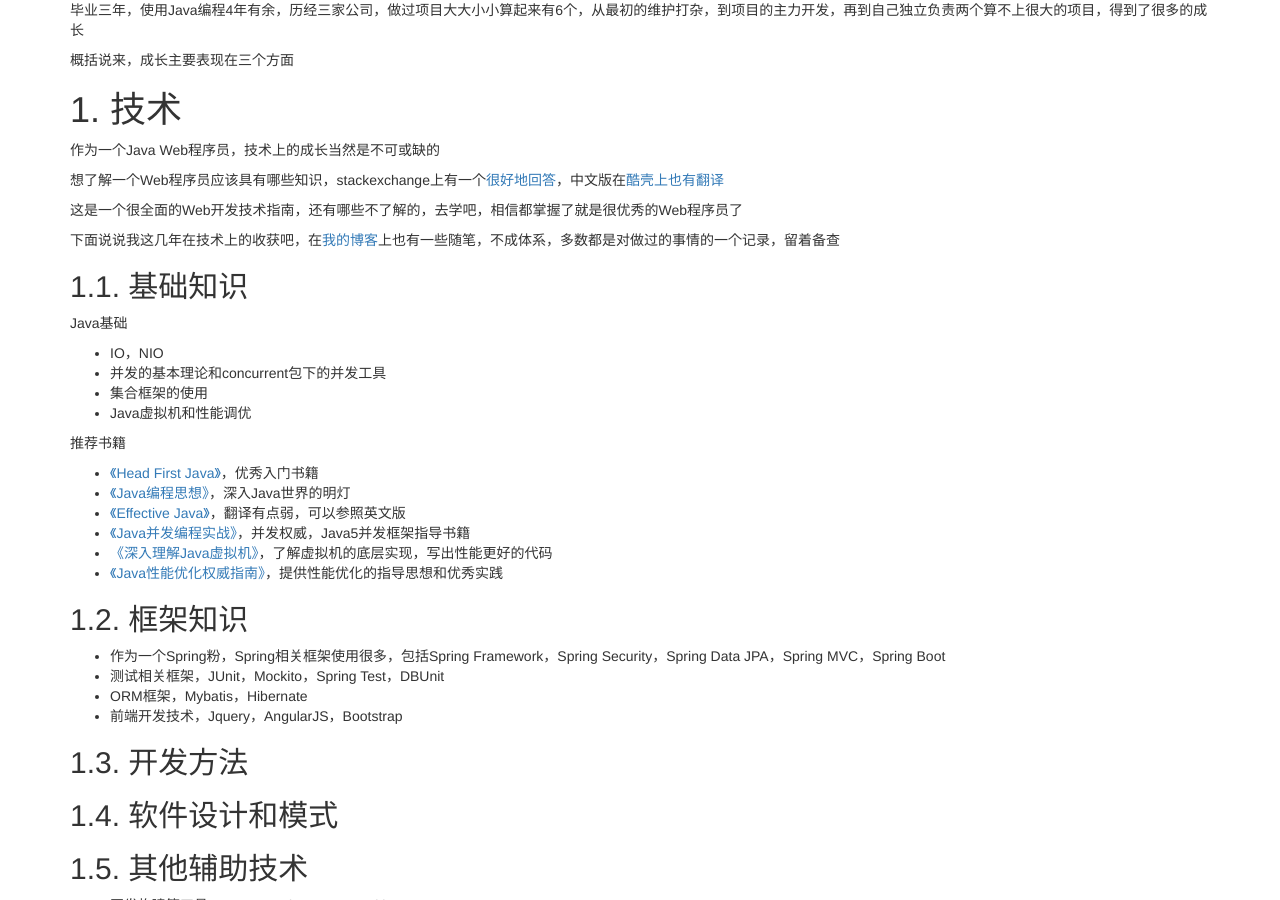
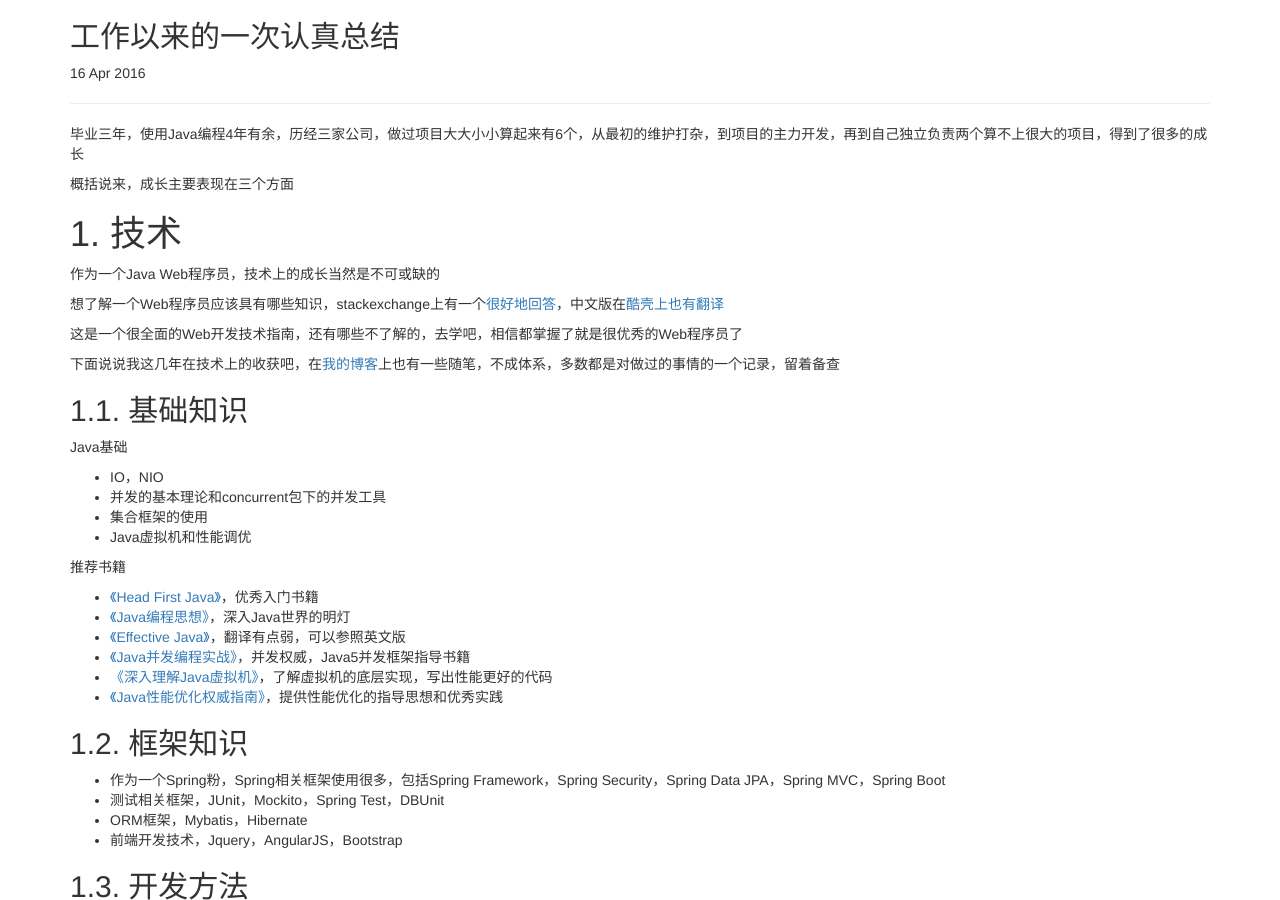
Before and after one commit to ronniewang1993/me, a Jekyll site: the page built from _posts/2016-04-16-about-me.md, in a window 1280 px wide and 900 px high. Built offline with Jekyll 4.4.1, drawn with Linux system fonts in a browser that asks for light colours.

Commit message:
Update 2016-04-16-about-me.md

```diff
--- a/_posts/2016-04-16-about-me.md
+++ b/_posts/2016-04-16-about-me.md
@@ -1,6 +1,11 @@
 ---
 layout: default
 title: 工作以来的一次认真总结
+---
+
+<h2>{{ page.title }}</h2>
+<p>{{ page.date | date_to_string }}</p>
+
 ---
 
 毕业三年，使用Java编程4年有余，历经三家公司，做过项目大大小小算起来有6个，从最初的维护打杂，到项目的主力开发，再到自己独立负责两个算不上很大的项目，得到了很多的成长
```
